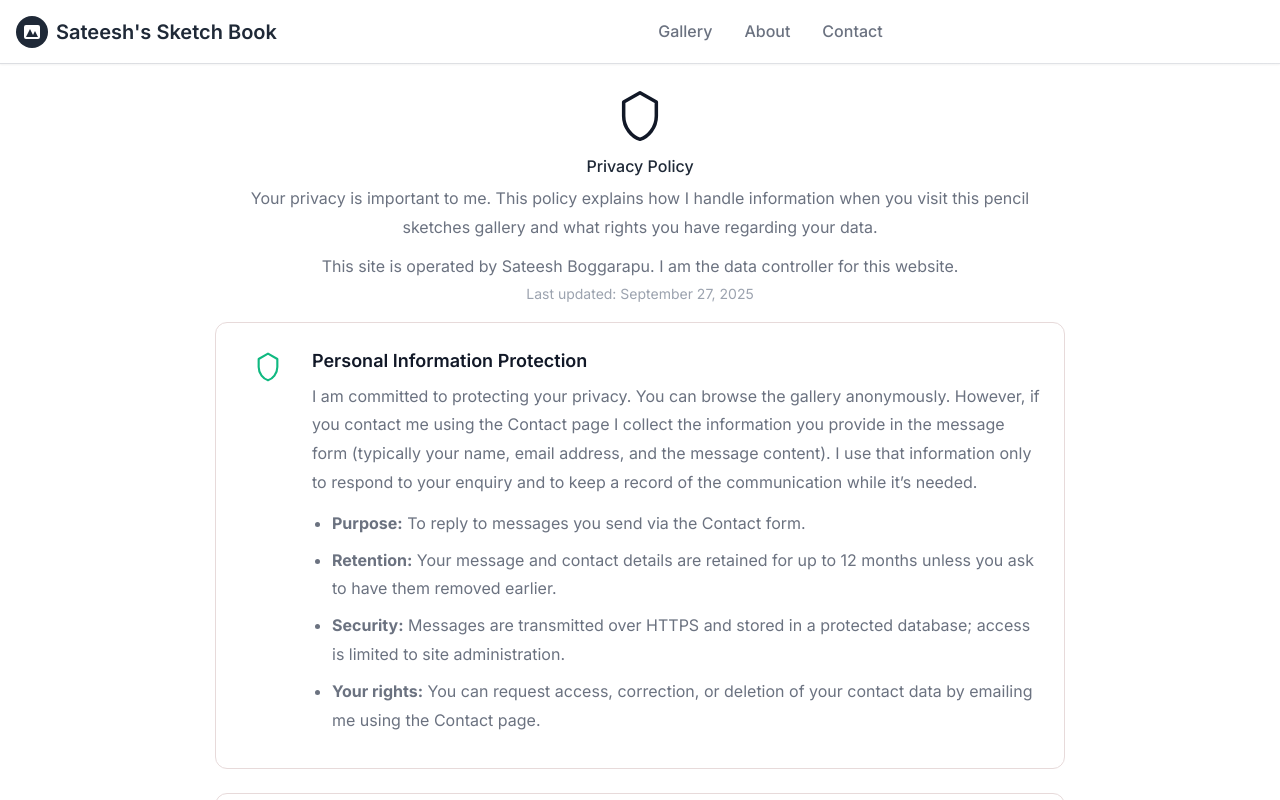
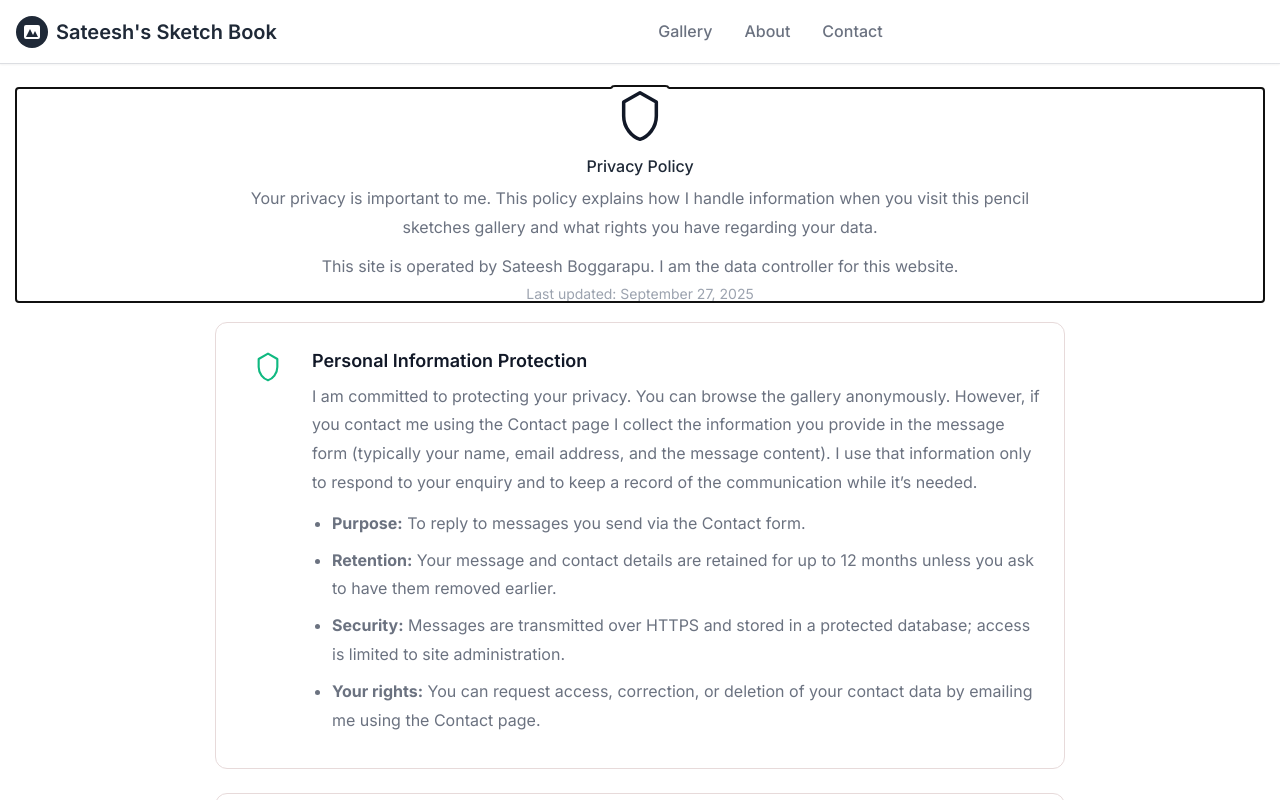
Before and after one commit to sat33shgit/SketchesWebsite, a React (Vite) app: page /privacy in a window 1280 px wide. Built offline with nearby package versions, Linux system fonts and the light colour scheme.

Commit message:
chore: focus and scroll to top on Privacy page load

```diff
--- a/src/pages/Privacy.jsx
+++ b/src/pages/Privacy.jsx
@@ -1,11 +1,26 @@
+import { useEffect, useRef } from 'react'
 import { Link } from 'react-router-dom'
 
 const Privacy = () => {
+  const topRef = useRef(null)
+
+  useEffect(() => {
+    // Ensure the page is scrolled to top and the main header receives focus for accessibility
+    try {
+      window.scrollTo(0, 0)
+    } catch (e) {
+      // ignore in non-browser environments
+    }
+    if (topRef.current && typeof topRef.current.focus === 'function') {
+      topRef.current.focus()
+    }
+  }, [])
+
   return (
     <div className="min-h-screen bg-gray-50 py-16">
       <div className="max-w-4xl mx-auto px-4 sm:px-6 lg:px-8">
         {/* Page header: centered shield icon, title and short description */}
-        <div style={{ textAlign: 'center', marginBottom: 20 }}>
+  <div ref={topRef} tabIndex={-1} style={{ textAlign: 'center', marginBottom: 20 }}>
           <div style={{ width: 56, height: 56, margin: '0 auto 12px', display: 'flex', alignItems: 'center', justifyContent: 'center', color: '#111827' }} aria-hidden>
             <svg viewBox="0 0 24 24" width="60" height="60" fill="none"><path d="M12 2l7 4v6c0 5-3.5 9-7 10-3.5-1-7-5-7-10V6l7-4z" stroke="currentColor" strokeWidth={1.5} fill="none" strokeLinejoin="round" strokeLinecap="round"/></svg>
           </div>
```
